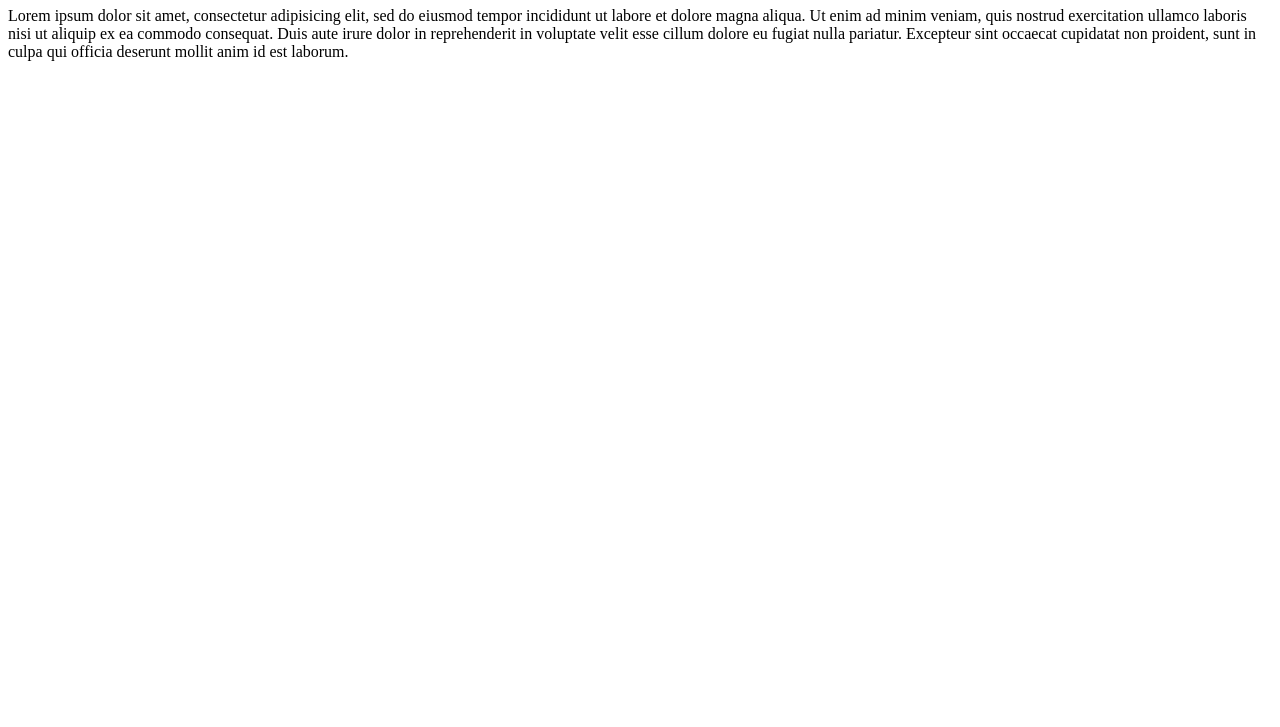
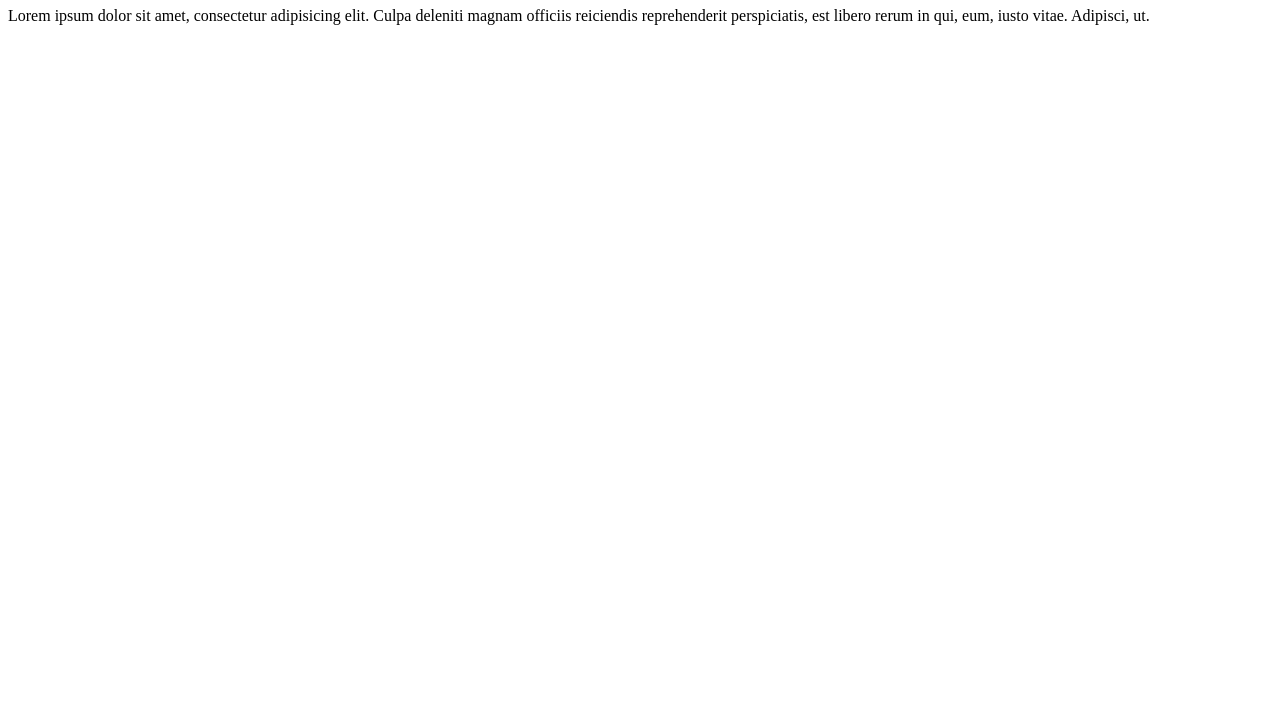
Before and after one commit to Dmytro9/site, a plain HTML site: page index.html in a window 1280 px wide. Shown: the part 73-800 px from the top of the page. Drawn offline with Linux system fonts and the light colour scheme.

Commit message:
third commit

```diff
--- a/index.html
+++ b/index.html
@@ -6,12 +6,7 @@
 	<link rel="stylesheet" type="text/css" href="css/css.css">
 <body>
 	<h1>Git</h1>
-	<p>Lorem ipsum dolor sit amet, consectetur adipisicing elit, sed do eiusmod
-	tempor incididunt ut labore et dolore magna aliqua. Ut enim ad minim veniam,
-	quis nostrud exercitation ullamco laboris nisi ut aliquip ex ea commodo
-	consequat. Duis aute irure dolor in reprehenderit in voluptate velit esse
-	cillum dolore eu fugiat nulla pariatur. Excepteur sint occaecat cupidatat non
-	proident, sunt in culpa qui officia deserunt mollit anim id est laborum.</p>
+	<p>Lorem ipsum dolor sit amet, consectetur adipisicing elit. Culpa deleniti magnam officiis reiciendis reprehenderit perspiciatis, est libero rerum in qui, eum, iusto vitae. Adipisci, ut.</p>
 
 </body>
 </html>
```
